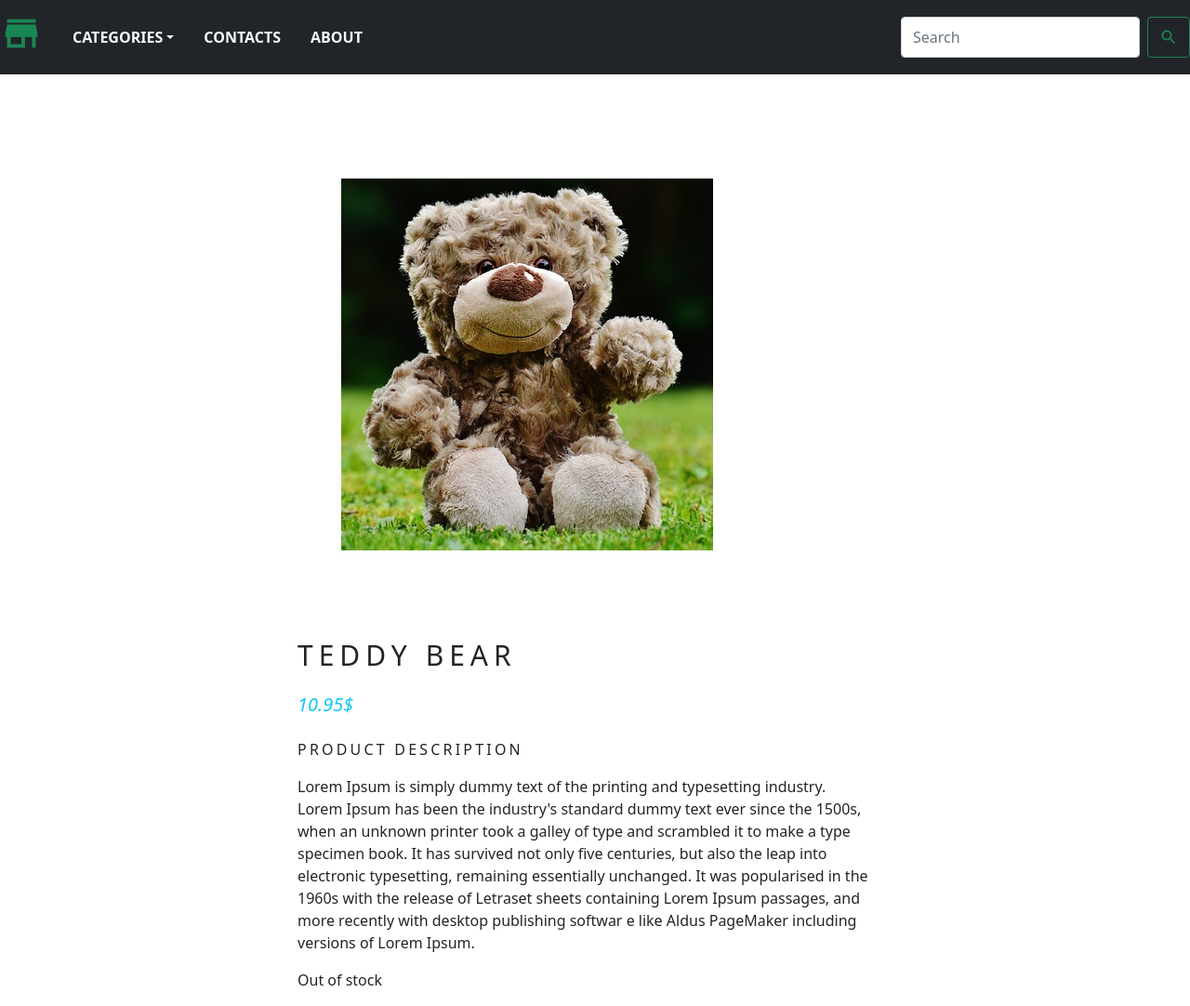
After one commit to Underforestt/ecommerce-shop, a Django app: page /product/ in a window 1280 px wide. The commit adds this page. Shown: the whole page at 93% size. Run offline with Django 3.2, Linux system fonts and the light colour scheme.

Commit message:
About page for specific product added

```diff
--- /dev/null
+++ b/ecommerce/static/base.css
@@ -0,0 +1,20 @@
+
+.product_title{
+    font-size: 30px;
+    text-transform: uppercase;
+    letter-spacing: .2em;
+    padding-top: 15px;
+    padding-bottom: 15px;
+}
+
+.product_text{
+  padding-right: 20px;
+
+}
+
+.product_desc{
+  font-size: 16px;
+  text-transform: uppercase;
+  letter-spacing: .2em;
+
+}
--- a/shop/templates/base.html
+++ b/shop/templates/base.html
@@ -4,6 +4,7 @@
 <html lang="en">
   <head>
       {% load static %}
+       <link rel="stylesheet" href="{% static 'base.css' %}">
       <link href="https://fonts.googleapis.com/icon?family=Material+Icons"
       rel="stylesheet">
 
@@ -13,7 +14,6 @@
 
     <!-- Bootstrap CSS -->
     <link href="https://cdn.jsdelivr.net/npm/bootstrap@5.0.0-beta3/dist/css/bootstrap.min.css" rel="stylesheet" integrity="sha384-eOJMYsd53ii+scO/bJGFsiCZc+5NDVN2yr8+0RDqr0Ql0h+rP48ckxlpbzKgwra6" crossorigin="anonymous">
-    <link rel="stylesheet" type="text/css" href="{% static 'css/base.css' %}">
     <title>{% block title %} {% endblock %}</title>
 
       <style>
@@ -21,11 +21,12 @@
           .material-icons.md-20{ font-size: 20px;}
       </style>
 
+
   </head>
   <body style="">
 <!--    <header>-->
 <!--        <a href="{% url 'home' %}">Home</a>-->
-<!--        <a href="{% url 'about' %}">About</a>-->
+<!--        <a href="{% url 'product' %}">About</a>-->
 <!--    </header>-->
     <nav class="navbar navbar-expand-md navbar- bg-dark">
         <a href="#" class="navbar-brand text-success"><i class="material-icons md-46">store</i></a>
@@ -48,7 +49,7 @@
            <li class="nav-item "><a class="nav-link text-light text-uppercase fw-bold
                 px-3" href="">Contacts</a></li>
            <li class="nav-item "><a class="nav-link text-light text-uppercase fw-bold
-                px-3" href="">About</a></li>
+                px-3" href="{% url 'product' %}">About</a></li>
         </ul>
 
         <form class="d-flex">
--- /dev/null
+++ b/shop/templates/product.html
@@ -0,0 +1,36 @@
+{% extends 'base.html' %}
+
+{% block title %}
+ Product
+{% endblock %}
+
+{% load static %}
+
+{% block content %}
+
+
+
+<div class="container py-5">
+ <div class="row mt-5">
+  <div class="col-10 mx-auto col-md-6 my-3">
+   <img class="img-fluid" src="{% static 'teddy.png' %}">
+  </div>
+ </div>
+</div>
+
+<div class="col-10 mx-auto col-md-6 my-3">
+ <div>
+  <h1 class="product_title">Teddy Bear</h1>
+  <h5 class="text-info fst-italic mb-0 mb-4"> 10.95$</h5>
+  <p class="product_desc">Product description</p>
+  <p class="product_text text-justify">Lorem Ipsum is simply dummy text of the printing and typesetting industry.
+   Lorem Ipsum has been the industry's standard dummy text ever since the 1500s, when an unknown printer took a galley of
+   type and scrambled it to make a type specimen book. It has survived not only five centuries, but also the leap into
+   electronic typesetting, remaining essentially unchanged. It was popularised in the 1960s with the release of Letraset
+   sheets containing Lorem Ipsum passages, and more recently with desktop publishing softwar
+   e like Aldus PageMaker including versions of Lorem Ipsum.</p>
+  <p class="product_text text-justify">Out of stock</p>
+ </div>
+
+</div>
+{% endblock %}
--- a/shop/urls.py
+++ b/shop/urls.py
@@ -3,5 +3,5 @@ from . import views
 
 urlpatterns = [
     path('', views.home, name='home'),
-    path('about/', views.about, name='about'),
+    path('product/', views.product, name='product'),
 ]
--- a/shop/views.py
+++ b/shop/views.py
@@ -7,5 +7,5 @@ def home(request):
     return render(request, 'home.html')
 
 
-def about(request):
-    return render(request, 'about.html')
+def product(request):
+    return render(request, 'product.html')
```
Also changed, not shown: shop/templates/about.html (deleted, +0 -9 lines), ecommerce/static/css/base.css (deleted).
